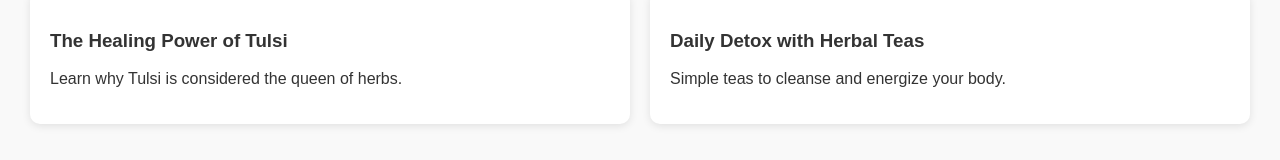
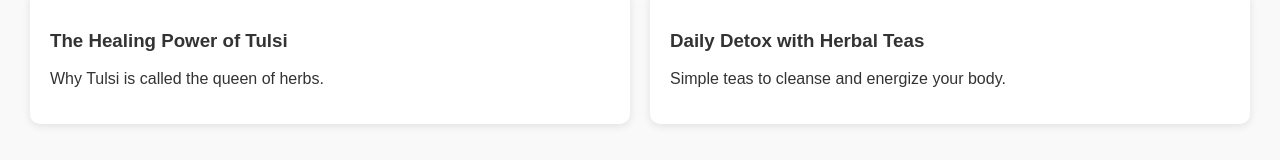
Before and after one commit to suraj-s-hub/Herbal_living, a plain HTML site: page blogs.html in a window 1280 px wide. Shown: the part 157-317 px from the top of the page. Drawn offline with nearby package versions, Linux system fonts and the light colour scheme; files that its build step writes are made by us from their sources.

Commit message:
Update blogs.html

```diff
--- a/blogs.html
+++ b/blogs.html
@@ -24,7 +24,7 @@
     <div class="cards">
       <div class="card" data-aos="fade-up">
         <h3>The Healing Power of Tulsi</h3>
-        <p>Learn why Tulsi is considered the queen of herbs.</p>
+        <p>Why Tulsi is called the queen of herbs.</p>
       </div>
       <div class="card" data-aos="fade-up">
         <h3>Daily Detox with Herbal Teas</h3>
```
